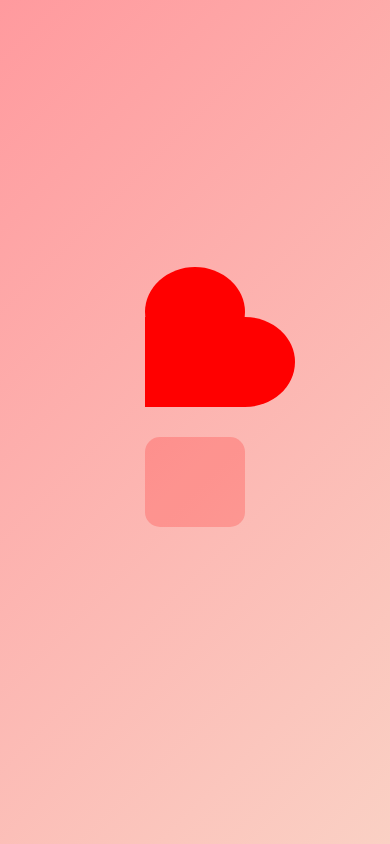
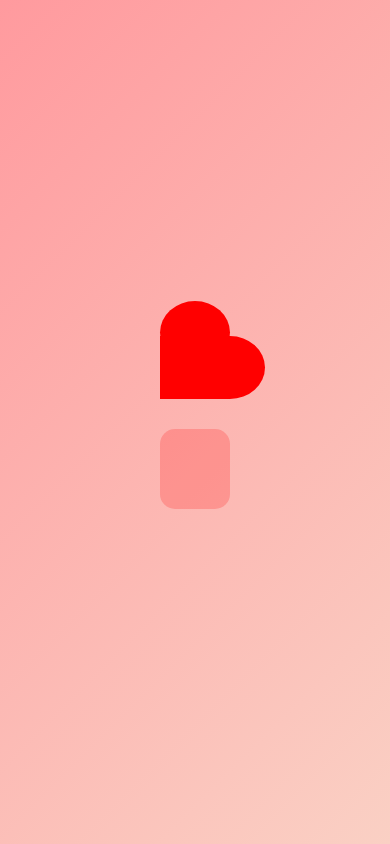
Before and after one commit to Sergiocesani/from-zero, a plain HTML site: page love-message/index.html in a window 390 px wide. Drawn offline with Linux system fonts and the light colour scheme.

Commit message:
Prueba responsive

```diff
--- a/love-message/style.css
+++ b/love-message/style.css
@@ -11,6 +11,7 @@ body {
 
 .container {
   text-align: center;
+  padding: 20px;
 }
 
 .heart {
@@ -56,4 +57,34 @@ body {
   border-radius: 15px;
   min-height: 60px;
   transition: all 0.3s ease;
+  max-width: 400px;
+  margin-left: auto;
+  margin-right: auto;
 }
+
+/* 📱 Responsive */
+@media (max-width: 480px) {
+  .heart {
+    width: 70px;
+    height: 63px;
+  }
+
+  .heart::before,
+  .heart::after {
+    width: 70px;
+    height: 63px;
+  }
+
+  .heart::before {
+    top: -35px;
+  }
+
+  .heart::after {
+    left: 35px;
+  }
+
+  .message {
+    font-size: 1.2rem;
+    padding: 10px 15px;
+  }
+}
```
Lines whose indentation alone changed are shown as unchanged.
